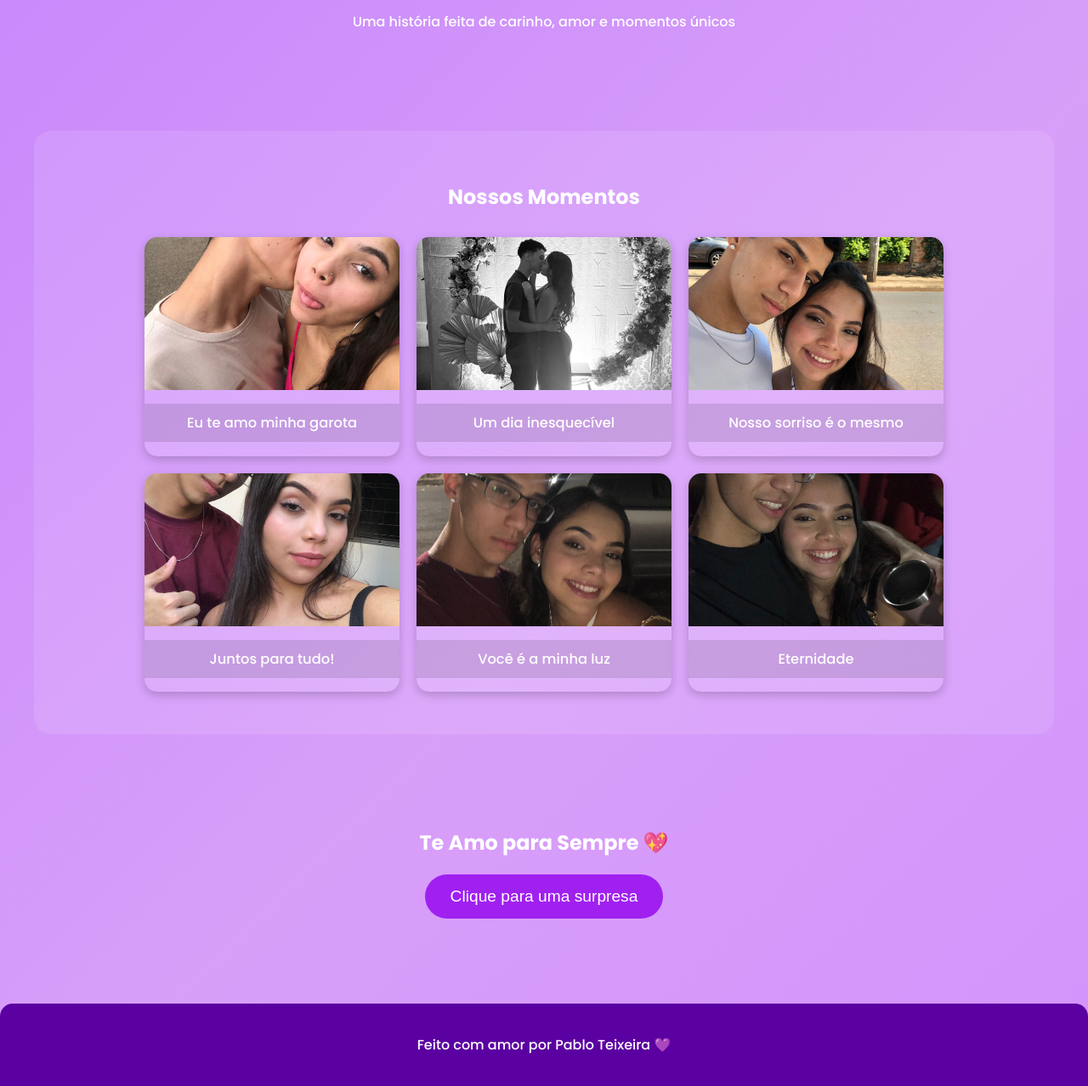
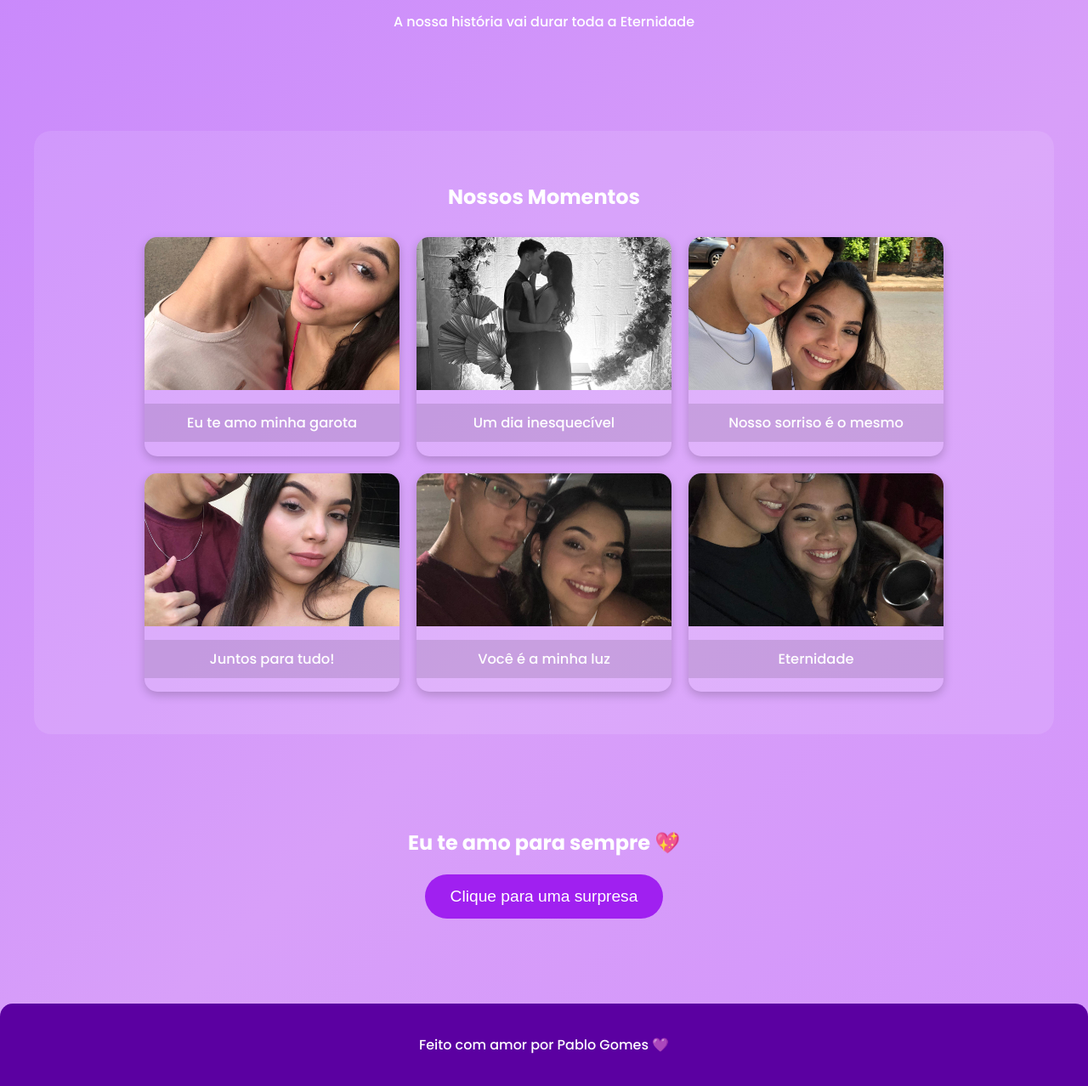
Before and after one commit to PabloTeixeiraDs/LOVE, a plain HTML site: page index.html in a window 1280 px wide. Shown: the part 167-1445 px from the top of the page at 85% size. Drawn offline with Linux system fonts and the light colour scheme.

Commit message:
Update INdex

```diff
--- a/index.html
+++ b/index.html
@@ -9,7 +9,7 @@
 <body>
   <header>
     <h1>Nosso Amor 💜</h1>
-    <p>Uma história feita de carinho, amor e momentos únicos</p>
+    <p>A nossa história vai durar toda a Eternidade</p>
   </header>
 
   <section id="gallery">
@@ -44,13 +44,13 @@
   </section>
 
   <section id="heart-section">
-    <h2>Te Amo para Sempre 💖</h2>
+    <h2>Eu te amo para sempre 💖</h2>
     <button id="surpriseBtn">Clique para uma surpresa</button>
     <div id="heartRain"></div>
   </section>
 
   <footer>
-    <p>Feito com amor por Pablo Teixeira 💜</p>
+    <p>Feito com amor por Pablo Gomes 💜</p>
   </footer>
 
   <script src="script.js"></script>
```
